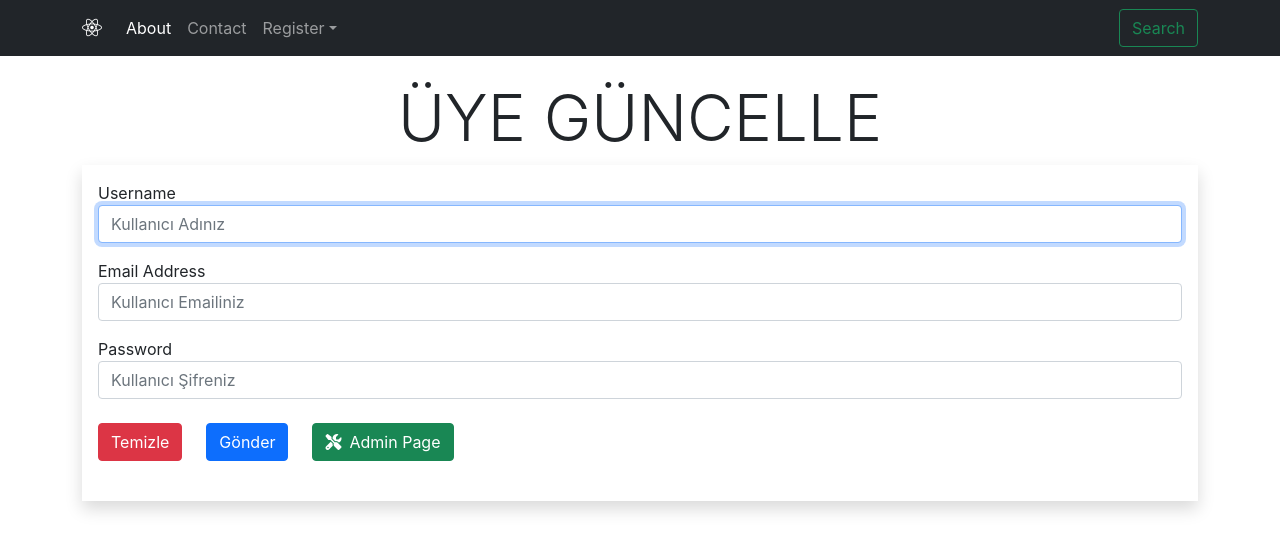
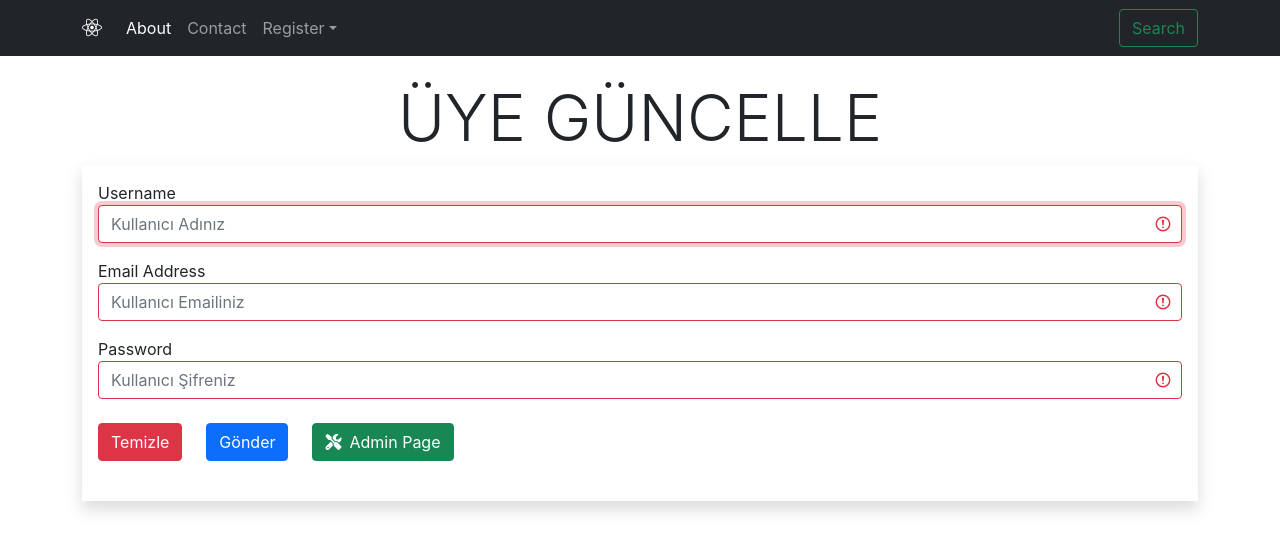
Before and after one commit to hamitmizrak/Ecodation_Blog_Project5, a React (Create React App) app in the folder frontend/blog/: page /register_add/1 in a window 1280 px wide. Shown: the top 552 px of the page. Built offline with nearby package versions, Linux system fonts and the light colour scheme; no server answers.

Commit message:
Exception Handling

```diff
--- a/frontend/blog/src/component/blog/CreateOrUpdateRegister.jsx
+++ b/frontend/blog/src/component/blog/CreateOrUpdateRegister.jsx
@@ -11,10 +11,12 @@ export default class CreateOrUpdateRegister extends Component {
     //state
     this.state = {
       id: this.props.match.params.id,
-      username: '',
-      email: '',
-      passwd: '',
-      submitSpinner: false
+      //dikkat: eğer null vermezsek exception handling'te null değerleri yakalamayız.
+      username:null ,
+      email:null ,
+      passwd:null ,
+      submitSpinner: false,
+      errors:{}
     }
 
     //bind
@@ -133,8 +135,16 @@ export default class CreateOrUpdateRegister extends Component {
           }
         }).catch(error => {
           console.log("CREATE Register" + error.response.data)
+
           //SPINNER FALSE
           this.setState({ submitSpinner: false })
+
+           // exception handling
+          // bize gelen her hata validatioon olmayabilir.
+          if(error.response.data.validationErrors){
+            this.setState({errors:error.response.data.validationErrors})
+            console.log(error.response.data.validationErrors)
+          }
         })
     } else {//UPDATE
       RegisterApiServices.updateRegister(this.state.id, registerDto).then(
@@ -150,6 +160,13 @@ export default class CreateOrUpdateRegister extends Component {
           console.log("UPDATE Register" + error.response.data)
           //SPINNER FALSE
           this.setState({ submitSpinner: false })
+
+           // exception handling
+          // bize gelen her hata validatioon olmayabilir.
+          if(error.response.data.validationErrors){
+            this.setState({errors:error.response.data.validationErrors})
+            console.log(error.response.data.validationErrors)
+          }
         })
     }
   }
@@ -159,6 +176,7 @@ export default class CreateOrUpdateRegister extends Component {
   render() {
     //destructing spinner
     const { submitSpinner } = this.state;
+    const{username,email,passwd}=this.state.errors;
 
     //return
     return (
@@ -183,19 +201,22 @@ export default class CreateOrUpdateRegister extends Component {
               <CreateOrUpdateReusability
                 label="Username" type="text" name="username" id="username"
                 placeholder="Kullanıcı Adınız" autofocus={true}
-                onchange={this.onChangeInput} value={this.state.username} />
+                onchange={this.onChangeInput} value={this.state.username}
+                error={username} />
 
               {/* email */}
               <CreateOrUpdateReusability
                 label="Email Address" type="email" name="email" id="email"
                 placeholder="Kullanıcı Emailiniz" autofocus={false}
-                onchange={this.onChangeInput} value={this.state.email} />
+                onchange={this.onChangeInput} value={this.state.email}
+                error={email}/>
 
               {/* passwd */}
               <CreateOrUpdateReusability
                 label="Password " type="password" name="passwd" id="passwd"
                 placeholder="Kullanıcı Şifreniz" autofocus={false}
-                onchange={this.onChangeInput} value={this.state.passwd} />
+                onchange={this.onChangeInput} value={this.state.passwd}
+                error={passwd} />
 
               {/* submit */}
               <div className="form-group mt-4 mb-4">
--- a/frontend/blog/src/component/reusability/CreateOrUpdateReusability.jsx
+++ b/frontend/blog/src/component/reusability/CreateOrUpdateReusability.jsx
@@ -5,7 +5,11 @@ import React from 'react'
 
 export default function CreateOrUpdateReusability(props) {
   //descructing
-  const { label, type, name, id, placeholder, autofocus, onchange, value } = props;
+  //error handling  : error
+  const { label, type, name, id, placeholder, autofocus, onchange, value, error } = props;
+
+  //error handling
+  const className = name ? "is-invalid form-control mb-3" : "form-control mb-3";
 
   //return
   return (
@@ -13,8 +17,9 @@ export default function CreateOrUpdateReusability(props) {
       <div className="form-group mb-3">
         <label htmlFor="passwd">{label}</label>
         <input type={type} name={name} id={id}
-          className='form-control' placeholder={placeholder} autoFocus={autofocus}
+          className={className} placeholder={placeholder} autoFocus={autofocus}
           onChange={onchange} value={value} />
+          <div className="invalid-feedback">{error}</div>
       </div>
     </>
   ) //end return
```
